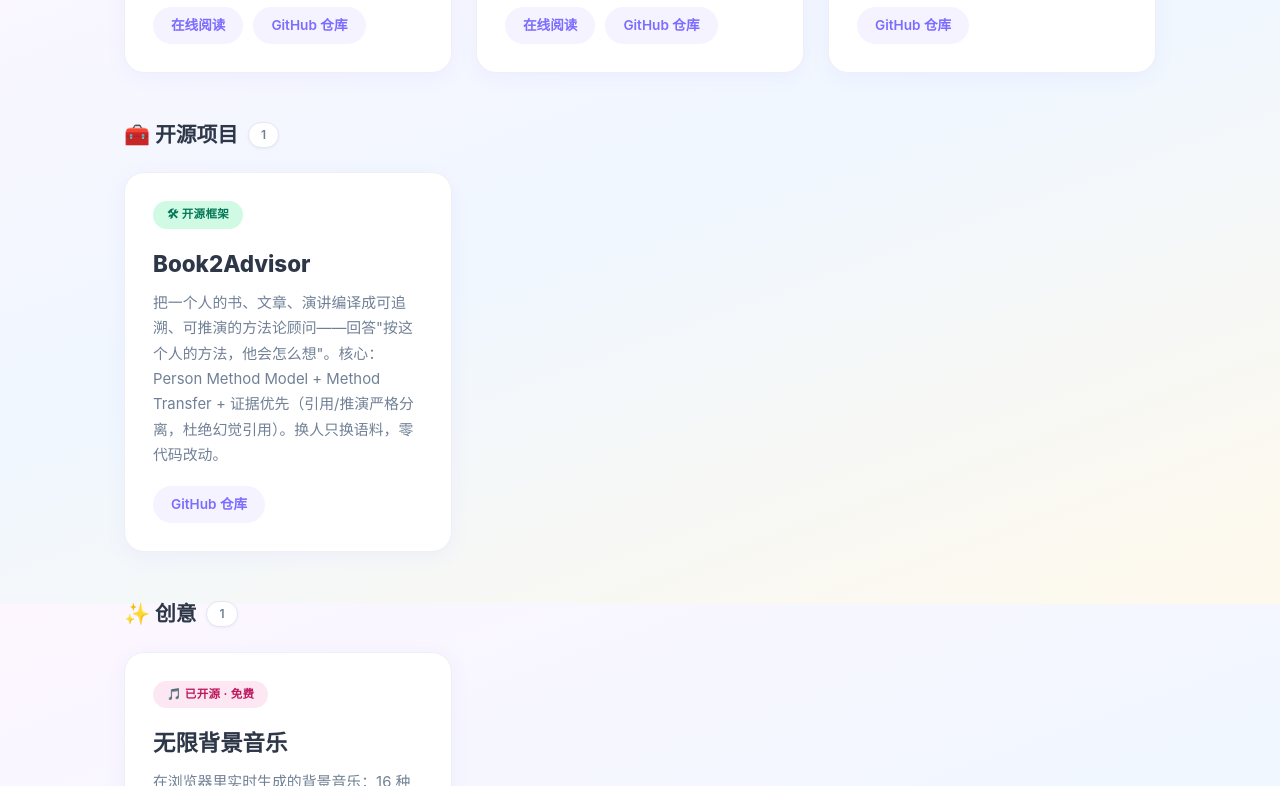
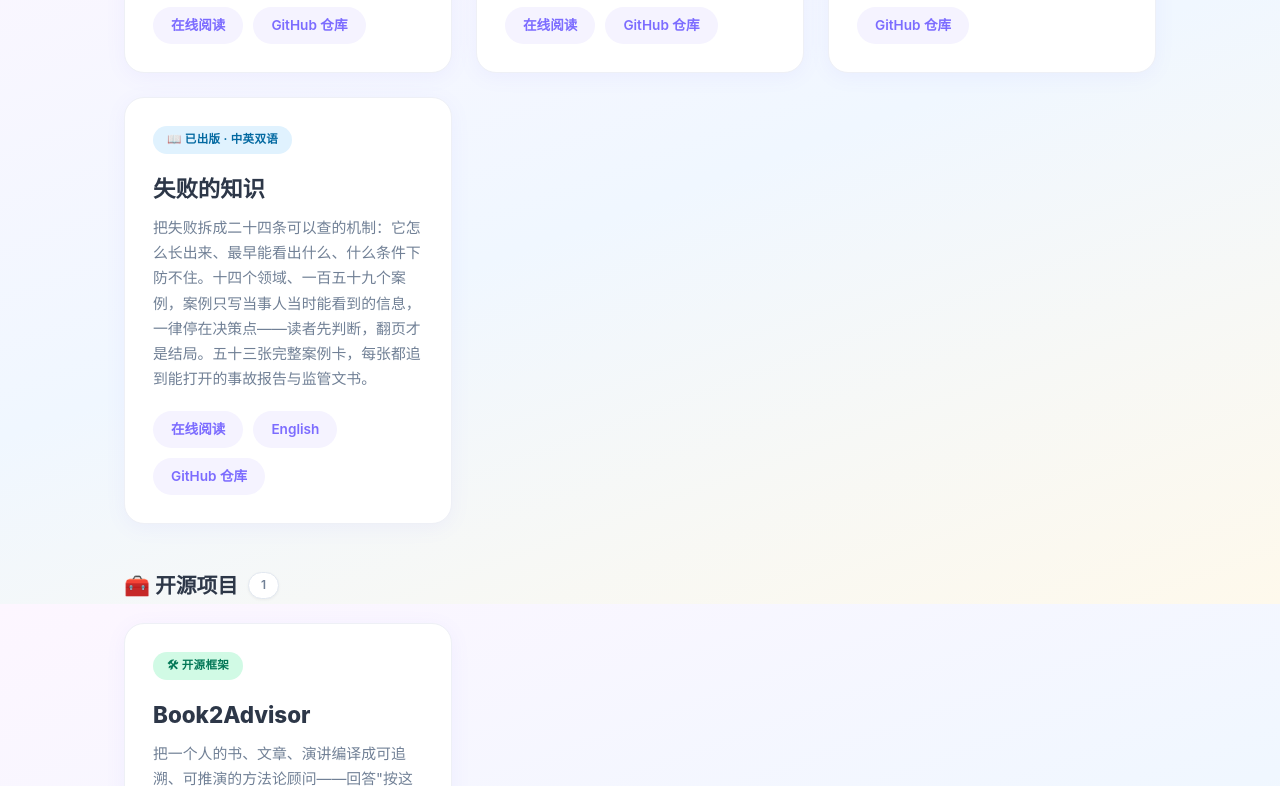
Before and after one commit to Jweokk/ai-book-shelf, a plain HTML site: page index.html in a window 1280 px wide. Shown: the part 996-1782 px from the top of the page. Drawn offline with Linux system fonts and the light colour scheme; no server answers.

Commit message:
shelf: add 失败的知识; README/llms.txt 补齐文明重启手册与失败的知识; 修部署行坏链接

```diff
--- a/index.html
+++ b/index.html
@@ -106,7 +106,7 @@
   </header>
 
   <!-- ============ 开源书 ============ -->
-  <div class="section-title">📚 开源书 <span class="count">6</span></div>
+  <div class="section-title">📚 开源书 <span class="count">7</span></div>
   <div class="grid">
     <!-- AI 原生组织 -->
     <div class="card">
@@ -176,6 +176,18 @@
         <a href="https://restart.fly2ai.top/en/" target="_blank" rel="noopener">English</a>
         <a href="https://github.com/Jweokk/civilization-restart-manual" target="_blank" rel="noopener">GitHub 仓库</a>
       </div>
+    </div>
+    <!-- 失败的知识 -->
+    <div class="card">
+      <span class="tag published">📖 已出版 · 中英双语</span>
+      <h2>失败的知识</h2>
+      <p class="desc">把失败拆成二十四条可以查的机制：它怎么长出来、最早能看出什么、什么条件下防不住。十四个领域、一百五十九个案例，案例只写当事人当时能看到的信息，一律停在决策点——读者先判断，翻页才是结局。五十三张完整案例卡，每张都追到能打开的事故报告与监管文书。</p>
+      <div class="links">
+        <a href="https://tkf.fly2ai.top/" target="_blank" rel="noopener">在线阅读</a>
+        <a href="https://tkf.fly2ai.top/en/" target="_blank" rel="noopener">English</a>
+        <a href="https://github.com/Jweokk/failure-knowledge-book" target="_blank" rel="noopener">GitHub 仓库</a>
+      </div>
+      <p class="metrics" data-site="tkf" data-pdf="failure-knowledge-zh.pdf" hidden></p>
     </div>
   </div>
 
```
Also changed, not shown: llms.txt, 1 other file.
